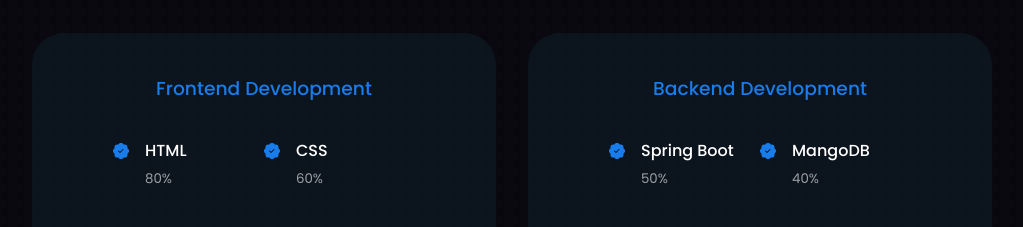
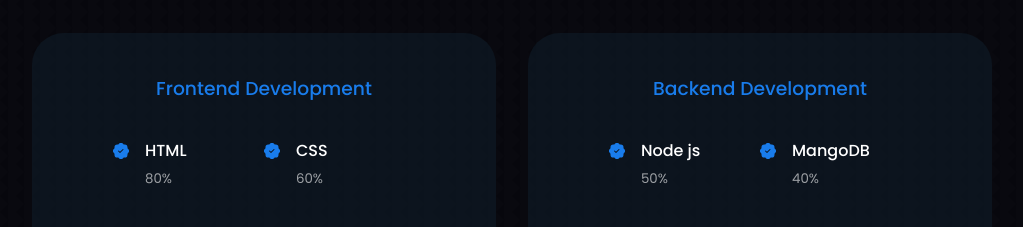
Before and after one commit to DYNAMIC-DILSHAD/Portfolio23, a React (Create React App) app: page / in a window 1280 px wide. Shown: the part 1700-1927 px from the top of the page, without its empty margins (128-1151 px from the left). Built offline with nearby package versions, Linux system fonts and the light colour scheme.

Commit message:
Update Experience.jsx

```diff
--- a/src/components/experience/Experience.jsx
+++ b/src/components/experience/Experience.jsx
@@ -63,7 +63,7 @@
             <article className="experience__details">
               <BsPatchCheckFill className="experience__details-icon" />
               <div>
-                <h4>Spring Boot</h4>
+                <h4>Node js</h4>
                 <small className="text__light">50%</small>
               </div>
             </article>
```
